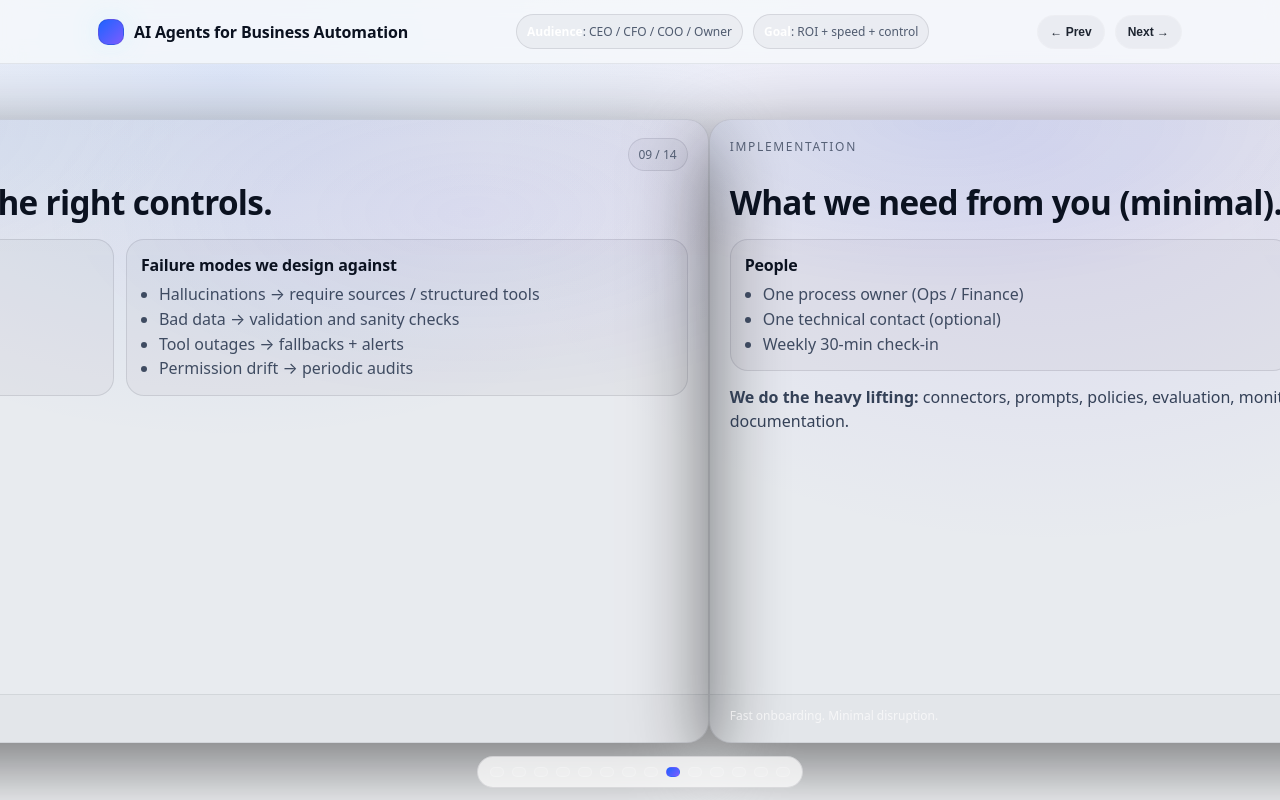
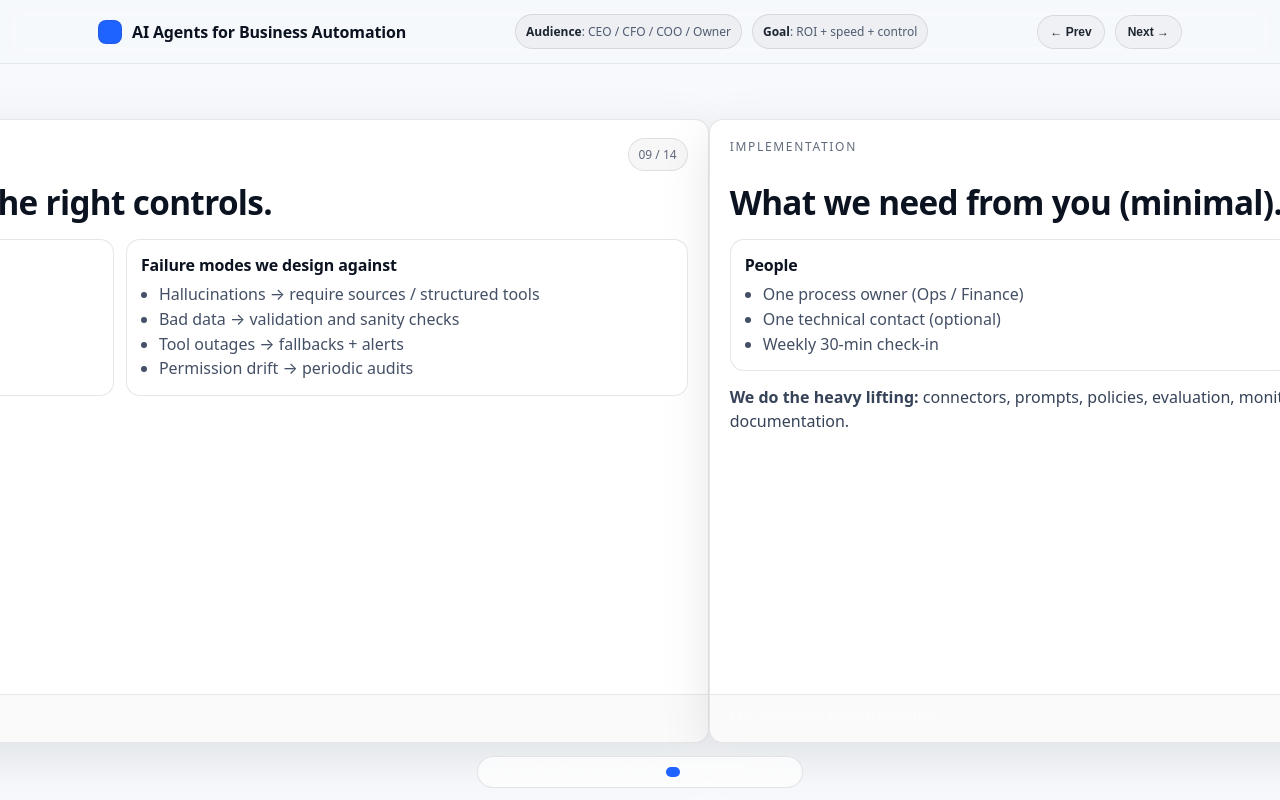
Before and after one commit to chikenjooe/ai-agents-presentation, a plain HTML site: page index.html in a window 1280 px wide. Shown: the top 800 px of the page. Drawn offline with Linux system fonts and the light colour scheme.

Commit message:
Clean light redesign: no gradients, smaller radii, paper cards

```diff
--- a/index.html
+++ b/index.html
@@ -21,8 +21,8 @@
       --accent2:#7B5CFF;
       --good:#5CFF9A;
       --warn:#FFCC66;
-      --shadow: 0 24px 80px rgba(0,0,0,.55);
-      --radius: 22px;
+      --shadow: 0 14px 50px rgba(11,18,32,.10);
+      --radius: 14px;
       --max: 1120px;
 
       --slideW: min(92vw, 1200px);
@@ -39,19 +39,7 @@
     }
 
     /* background */
-    body:before{
-      content:"";
-      position:fixed;
-      inset:0;
-      pointer-events:none;
-      z-index:-1;
-      background:
-        radial-gradient(900px 600px at 18% 10%, rgba(30,99,255,.10), transparent 60%),
-        radial-gradient(900px 620px at 82% 20%, rgba(123,92,255,.10), transparent 62%),
-        radial-gradient(900px 700px at 50% 110%, rgba(255,255,255,.06), transparent 65%),
-        linear-gradient(180deg, rgba(11,18,32,.02), transparent 35%),
-        var(--bg);
-    }
+    body:before{ content:none; }
 
     a{color:inherit; text-decoration:none}
 
@@ -84,9 +72,9 @@
       white-space:nowrap;
     }
     .logo{
-      width:26px;height:26px;border-radius:10px;
-      background: linear-gradient(135deg, var(--accent), var(--accent2));
-      box-shadow: 0 0 30px rgba(106,240,255,.18);
+      width:24px;height:24px;border-radius:8px;
+      background: var(--accent);
+      box-shadow: none;
       border: 1px solid rgba(11,18,32,.10);
     }
     .meta{
@@ -104,10 +92,10 @@
       border:1px solid rgba(11,18,32,.10);
       color: rgba(36,50,74,.78);
     }
-    .pill b{color: rgba(255,255,255,.95)}
+    .pill b{color: rgba(11,18,32,.92)}
     .navbtn{
-      border:1px solid rgba(255,255,255,.14);
-      background: rgba(11,18,32,.04);
+      border:1px solid rgba(11,18,32,.10);
+      background: rgba(11,18,32,.03);
       color: rgba(11,18,32,.92);
       padding: 9px 12px;
       border-radius: 999px;
@@ -116,7 +104,7 @@
       cursor:pointer;
       transition: transform .15s ease, background .15s ease, border-color .15s ease;
     }
-    .navbtn:hover{transform: translateY(-1px); background: rgba(255,255,255,.09); border-color: rgba(255,255,255,.22)}
+    .navbtn:hover{transform: translateY(-1px); background: rgba(11,18,32,.06); border-color: rgba(11,18,32,.18)}
 
     /* slider */
     .wrap{
@@ -150,7 +138,7 @@
       scroll-snap-align: center;
       border-radius: var(--radius);
       border: 1px solid rgba(11,18,32,.10);
-      background: rgba(11,18,32,.06);
+      background: var(--paper);
       box-shadow: var(--shadow);
       overflow:hidden;
       position:relative;
@@ -158,16 +146,7 @@
       grid-template-rows: auto 1fr auto;
     }
 
-    .slide:before{
-      content:"";
-      position:absolute;
-      inset:-1px;
-      pointer-events:none;
-      border-radius: var(--radius);
-      background: radial-gradient(700px 300px at 20% 0%, rgba(30,99,255,.08), transparent 60%),
-                  radial-gradient(700px 320px at 80% 15%, rgba(123,92,255,.07), transparent 62%);
-      opacity:.9;
-    }
+    .slide:before{ content:none; }
 
     .sHead, .sBody, .sFoot{position:relative; z-index:1}
 
@@ -224,15 +203,15 @@
 
     .card{
       border: 1px solid rgba(11,18,32,.10);
-      background: rgba(11,18,32,.03);
-      border-radius: 18px;
+      background: #fff;
+      border-radius: 14px;
       padding: 14px;
     }
     .card h3{margin:0 0 6px; font-size:16px; letter-spacing:-.01em}
     .card ul{margin:0; padding-left: 18px; color: rgba(36,50,74,.86); line-height:1.55}
 
     /* visuals */
-    .viz{border:1px solid rgba(11,18,32,.10); background: linear-gradient(180deg, rgba(30,99,255,.06), rgba(255,255,255,.0)); border-radius: 18px; padding: 12px; overflow:hidden;}
+    .viz{border:1px solid rgba(11,18,32,.10); background: #fff; border-radius: 14px; padding: 12px; overflow:hidden;}
     .viz svg{width:100%; height:auto; display:block;}
     .caption{font-size:12px; color: rgba(36,50,74,.72); margin-top:8px}
 
@@ -274,8 +253,8 @@
       align-items:center;
     }
     .btn{
-      border:1px solid rgba(255,255,255,.14);
-      background: rgba(11,18,32,.04);
+      border:1px solid rgba(11,18,32,.10);
+      background: rgba(11,18,32,.03);
       color: rgba(11,18,32,.92);
       padding: 10px 14px;
       border-radius: 999px;
@@ -285,12 +264,12 @@
       transition: transform .15s ease, background .15s ease, border-color .15s ease;
     }
     .btn.primary{
-      background: linear-gradient(135deg, var(--accent), var(--accent2));
+      background: var(--accent);
       border-color: transparent;
       color: #ffffff;
     }
 
-    .btn:hover{transform: translateY(-1px); background: rgba(255,255,255,.09); border-color: rgba(255,255,255,.22)}
+    .btn:hover{transform: translateY(-1px); background: rgba(11,18,32,.06); border-color: rgba(11,18,32,.18)}
     .btn.primary:hover{transform: translateY(-1px) scale(1.01)}
 
     /* dots */
@@ -321,7 +300,7 @@
       cursor:pointer;
       flex: 0 0 auto;
     }
-    .d.active{background: linear-gradient(135deg, var(--accent), var(--accent2)); border-color: transparent}
+    .d.active{background: var(--accent); border-color: transparent}
 
     /* print hint */
     .hint{display:none}
```
